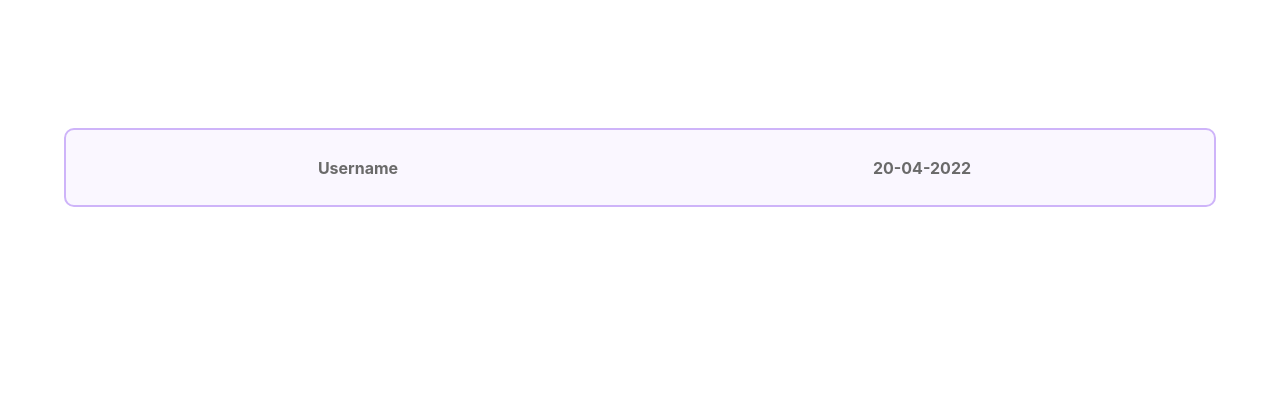
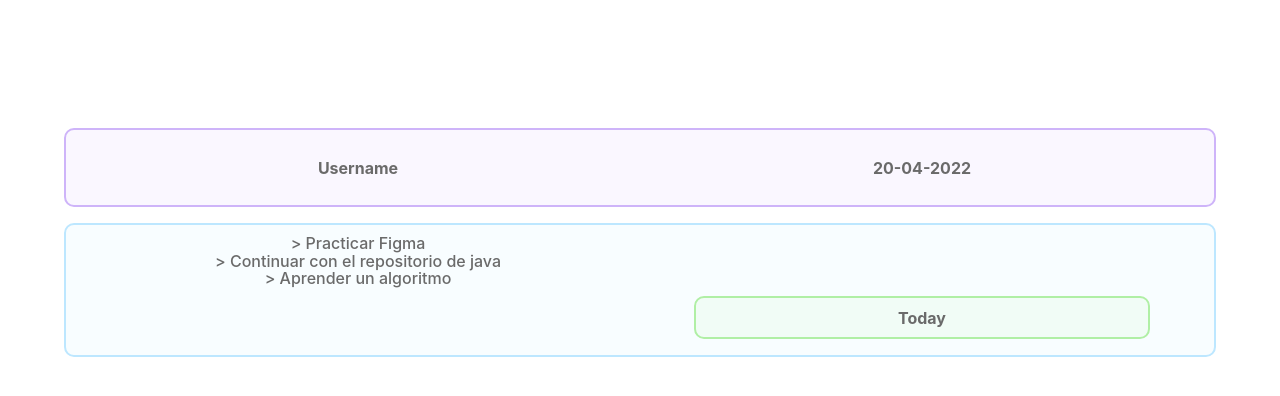
Before and after one commit to alaanescobedo/daily-tasks-app, a React (Vite) app: page / in a window 1280 px wide. Shown: the top 396 px of the page. Built offline with nearby package versions, Linux system fonts and the light colour scheme.

Commit message:
Add TaskCard component

```diff
--- a/src/App.tsx
+++ b/src/App.tsx
@@ -1,10 +1,12 @@
-import { MainCard } from "./components/MainCard"
+import { MainCard, TaskCard } from "./components"
 
 function App() {
 
   return (
-    <div style={{width:"90%", margin: "10% auto" }}>
+    <div style={{ width: "90%", margin: "10% auto", display: "flex", flexDirection: "column", gap: "1rem" }}>
       <MainCard />
+      <TaskCard />
+
     </div>
   )
 }
--- /dev/null
+++ b/src/components/TaskCard.tsx
@@ -0,0 +1,16 @@
+export const TaskCard = () => {
+  return (
+    <div>
+      <div style={{ height: "110px", backgroundColor: "#BDE7FF1a", border: "2px solid #BDE7FF", borderRadius: "10px", padding: "10px", display: "grid", placeContent: "center", gridTemplateColumns: "1fr 1fr", gridTemplateRows: "1fr 1fr", justifyItems: "center", alignContent: "center", color: "#6A6A6A" }}>
+        <ul style={{ gridRow: "1/3", gridColumn: "1/2", lineHeight: "1.1", margin: "0", padding: "0 10px", listStyle: "none", justifyItems: "center", fontWeight: "500" }}>
+          <li>&gt; Practicar Figma</li>
+          <li>&gt; Continuar con el repositorio de java</li>
+          <li>&gt; Aprender un algoritmo</li>
+        </ul>
+        <div style={{ backgroundColor: "#B0EFA51A", border: "2px solid #B0EFA5", gridColumn: "2/3", gridRow: "2/3", width: "80%", height: "70%", borderRadius: "10px", fontWeight: "bold", alignSelf: "center", display: "flex", alignItems: "center", justifyContent: "center" }}>
+          <p style={{ margin: "0" }}>Today</p>
+        </div>
+      </div>
+    </div >
+  )
+}
--- /dev/null
+++ b/src/components/index.ts
@@ -0,0 +1,2 @@
+export * from "./MainCard"
+export * from "./TaskCard"
```
